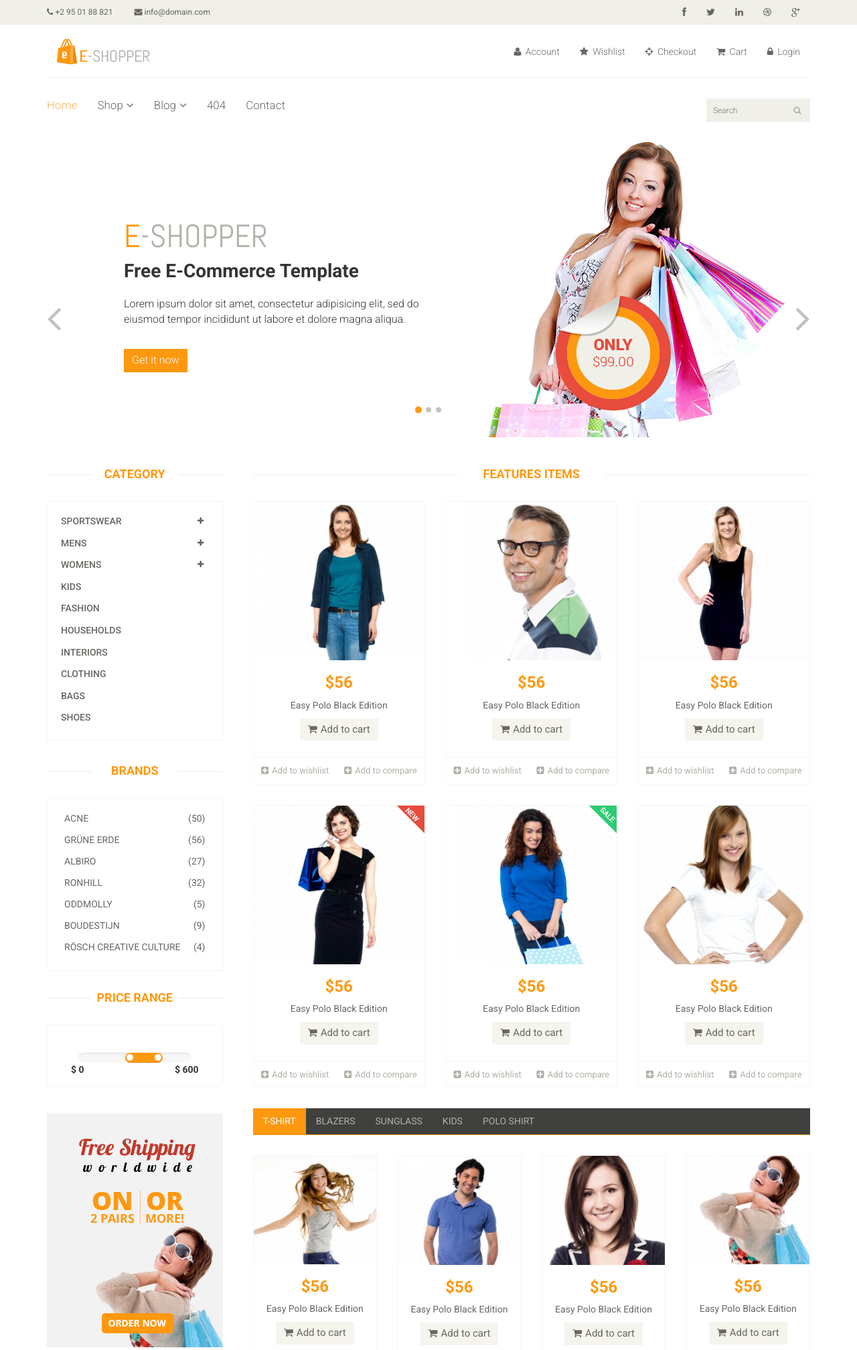
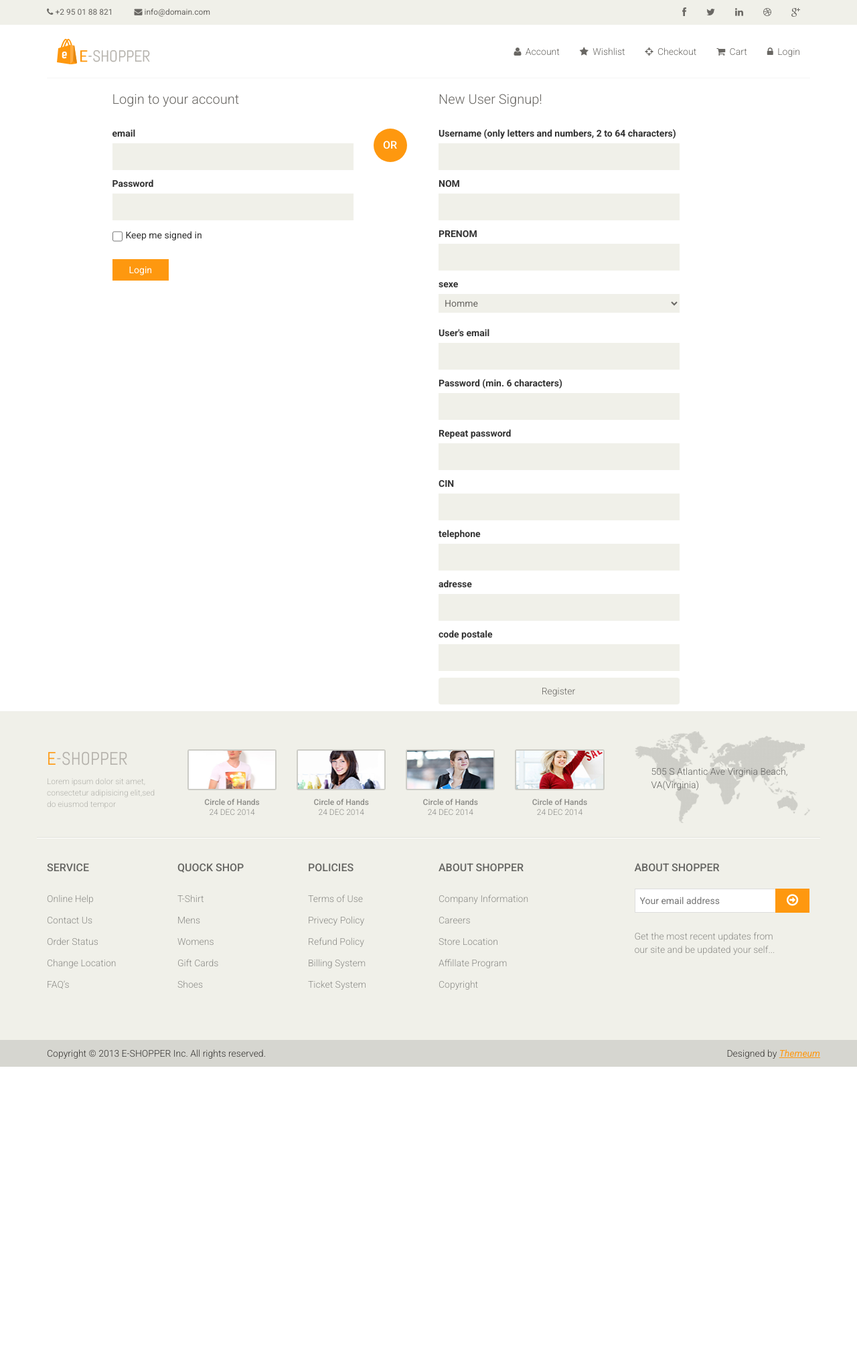
Before and after one commit to ahmedglas/siteweb, a PHP site: page / in a window 1280 px wide. Shown: the top 2016 px of the page at 67% size. After the commit the page ends 1593 px from the top, so only its background shows below. Run offline with PHP 8.4, Linux system fonts and the light colour scheme.

Commit message:
login /register

```diff
--- /dev/null
+++ b/index.php
@@ -0,0 +1,33 @@
+<?php
+
+
+// checking for minimum PHP version
+if (version_compare(PHP_VERSION, '5.3.7', '<')) {
+    exit("Sorry, Simple PHP Login does not run on a PHP version smaller than 5.3.7 !");
+} else if (version_compare(PHP_VERSION, '5.5.0', '<')) {
+    // if you are using PHP 5.3 or PHP 5.4 you have to include the password_api_compatibility_library.php
+    // (this library adds the PHP 5.5 password hashing functions to older versions of PHP)
+    require_once("./php/libraries/password_compatibility_library.php");
+}
+
+// include the configs / constants for the database connection
+require_once("./php/config/db.php");
+
+// load the login class
+require_once("./php/classes/Login.php");
+
+// create a login object. when this object is created, it will do all login/logout stuff automatically
+// so this single line handles the entire login process. in consequence, you can simply ...
+$login = new Login();
+
+// ... ask if we are logged in here:
+if ($login->isUserLoggedIn() == true) {
+    // the user is logged in. you can do whatever you want here.
+    // for demonstration purposes, we simply show the "you are logged in" view.
+    include("login.php");
+
+} else {
+    // the user is not logged in. you can do whatever you want here.
+    // for demonstration purposes, we simply show the "you are not logged in" view.
+    include("login.php");
+}
--- a/login.html
+++ b/login.php
@@ -1,3 +1,4 @@
+
 <!DOCTYPE html>
 <html lang="en">
 <head>
@@ -66,7 +67,12 @@
 					<div class="col-md-8 clearfix">
 						<div class="shop-menu clearfix pull-right">
 							<ul class="nav navbar-nav">
-								<li><a href=""><i class="fa fa-user"></i> Account</a></li>
+								<li><a href="index.php?logout"><i class="fa fa-user"></i> <?php
+								if (isset($_SESSION['user_login_status']) AND $_SESSION['user_login_status'] == 1)
+
+								echo $_SESSION['user_email'];
+								else echo "Account";
+								?></a></li>
 								<li><a href=""><i class="fa fa-star"></i> Wishlist</a></li>
 								<li><a href="checkout.html"><i class="fa fa-crosshairs"></i> Checkout</a></li>
 								<li><a href="cart.html"><i class="fa fa-shopping-cart"></i> Cart</a></li>
@@ -78,81 +84,103 @@
 			</div>
 		</div><!--/header-middle-->
 
-		<div class="header-bottom"><!--header-bottom-->
-			<div class="container">
-				<div class="row">
-					<div class="col-sm-9">
-						<div class="navbar-header">
-							<button type="button" class="navbar-toggle" data-toggle="collapse" data-target=".navbar-collapse">
-								<span class="sr-only">Toggle navigation</span>
-								<span class="icon-bar"></span>
-								<span class="icon-bar"></span>
-								<span class="icon-bar"></span>
-							</button>
-						</div>
-						<div class="mainmenu pull-left">
-							<ul class="nav navbar-nav collapse navbar-collapse">
-								<li><a href="index.html">Home</a></li>
-								<li class="dropdown"><a href="#">Shop<i class="fa fa-angle-down"></i></a>
-                                    <ul role="menu" class="sub-menu">
-                                        <li><a href="shop.html">Products</a></li>
-										<li><a href="product-details.html">Product Details</a></li>
-										<li><a href="checkout.html">Checkout</a></li>
-										<li><a href="cart.html">Cart</a></li>
-										<li><a href="login.html" class="active">Login</a></li>
-                                    </ul>
-                                </li>
-								<li class="dropdown"><a href="#">Blog<i class="fa fa-angle-down"></i></a>
-                                    <ul role="menu" class="sub-menu">
-                                        <li><a href="blog.html">Blog List</a></li>
-										<li><a href="blog-single.html">Blog Single</a></li>
-                                    </ul>
-                                </li>
-								<li><a href="404.html">404</a></li>
-								<li><a href="contact-us.html">Contact</a></li>
-							</ul>
-						</div>
-					</div>
-					<div class="col-sm-3">
-						<div class="search_box pull-right">
-							<input type="text" placeholder="Search"/>
-						</div>
-					</div>
-				</div>
-			</div>
-		</div><!--/header-bottom-->
-	</header><!--/header-->
 
-	<section id="form"><!--form-->
+
+	<section id=""><!--form-->
 		<div class="container">
 			<div class="row">
 				<div class="col-sm-4 col-sm-offset-1">
 					<div class="login-form"><!--login form-->
 						<h2>Login to your account</h2>
-						<form action="#">
-							<input type="text" placeholder="Name" />
-							<input type="email" placeholder="Email Address" />
+						<?php
+									// show potential errors / feedback (from login object)
+									if (isset($login)) {
+										if ($login->errors) {
+											foreach ($login->errors as $error) {
+												echo $error;
+											}
+										}
+										if ($login->messages) {
+											foreach ($login->messages as $message) {
+												echo $message;
+											}
+										}
+									}
+									?>
+						<form method="post" action="index.php" name="loginform">
+
+				<label for="login_input_email">email</label>
+					<input id="login_input_email" class="login_input" type="text" name="user_email" required />
+
+					<label for="login_input_password">Password</label>
+					<input id="login_input_password" class="login_input" type="password" name="user_password" autocomplete="off" required />
 							<span>
 								<input type="checkbox" class="checkbox">
 								Keep me signed in
 							</span>
-							<button type="submit" class="btn btn-default">Login</button>
+							<button type="submit" name ="login" class="btn btn-default">Login</button>
 						</form>
 					</div><!--/login form-->
 				</div>
 				<div class="col-sm-1">
 					<h2 class="or">OR</h2>
 				</div>
+
 				<div class="col-sm-4">
 					<div class="signup-form"><!--sign up form-->
 						<h2>New User Signup!</h2>
-						<form action="#">
-							<input type="text" placeholder="Name"/>
-							<input type="email" placeholder="Email Address"/>
-							<input type="password" placeholder="Password"/>
-							<button type="submit" class="btn btn-default">Signup</button>
-						</form>
+							<?php
+									// show potential errors / feedback (from registration object)
+									if (isset($registration)) {
+										if ($registration->errors) {
+											foreach ($registration->errors as $error) {
+												echo $error;
+											}
+										}
+										if ($registration->messages) {
+											foreach ($registration->messages as $message) {
+												echo $message;
+											}
+										}
+									}
+									?>
+						<form method="post" action="registration.php" name="registerform">
+
+						<!-- the user name input field uses a HTML5 pattern check -->
+						<label for="login_input_username">Username (only letters and numbers, 2 to 64 characters)</label>
+						<input id="login_input_username" class="login_input" type="text" pattern="[a-zA-Z0-9]{2,64}" name="user_name" required="">
+						<label for="login_input_nom">NOM</label>
+						<input id="login_input_nom" class="login_input" type="text" pattern="[a-zA-Z0-9]{2,64}" name="user_nom" required="">
+						<label for="login_input_prenom">PRENOM</label>
+						<input id="login_input_prenom" class="login_input" type="text" pattern="[a-zA-Z0-9]{2,64}" name="user_prenom" required="">
+						<!-- the email input field uses a HTML5 email type check -->
+						<label for="login_input_sexe">sexe</label>
+						<select id="login_input_sexe" class="login_input" type="text" name="user_sexe" required="">
+							<option value="Homme">Homme </option>
+							<option value="Femme">Femme </option>
+						</select> <br><br>
+						<label for="login_input_email">User's email</label>
+						<input id="login_input_email" class="login_input" type="email" name="user_email" required="">
+
+						<label for="login_input_password_new">Password (min. 6 characters)</label>
+						<input id="login_input_password_new" class="login_input" type="password" name="user_password_new" pattern=".{6,}" required="" autocomplete="off">
+
+						<label for="login_input_password_repeat">Repeat password</label>
+						<input id="login_input_password_repeat" class="login_input" type="password" name="user_password_repeat" pattern=".{6,}" required="" autocomplete="off">
+						<label for="login_input_cin">CIN</label>
+						<input id="login_input_cin" class="login_input" type="text" pattern="+[0-9]{2}\([0-9]\))?[0-9]{8}" name="user_cin" required="">
+						<label for="login_input_tel">telephone</label>
+						<input id="login_input_tel" class="login_input" type="text" pattern="+[0-9]{2}\([0-9]\))?[0-9]{10}" name="user_tel" required="">
+						<label for="login_input_adresse">adresse</label>
+						<input id="login_input_adresse" class="login_input" type="text"  name="user_adresse" required="">
+						<label for="login_input_code_postale">code postale</label>
+						<input id="login_input_code_postale" class="login_input" type="text" pattern="+[0-9]{2,6}" name="user_code_postale" required="">
+						<input type="submit" class="btn btn-default" name="register" value="Register">
+
+
+					</form>
 					</div><!--/sign up form-->
+				</div>
 				</div>
 			</div>
 		</div>
--- /dev/null
+++ b/php/classes/Login.php
@@ -0,0 +1,127 @@
+<?php
+
+/**
+ * Class login
+ * handles the user's login and logout process
+ */
+class Login
+{
+    /**
+     * @var object The database connection
+     */
+    private $db_connection = null;
+    /**
+     * @var array Collection of error messages
+     */
+    public $errors = array();
+    /**
+     * @var array Collection of success / neutral messages
+     */
+    public $messages = array();
+
+    /**
+     * the function "__construct()" automatically starts whenever an object of this class is created,
+     * you know, when you do "$login = new Login();"
+     */
+    public function __construct()
+    {
+        // create/read session, absolutely necessary
+        session_start();
+
+        // check the possible login actions:
+        // if user tried to log out (happen when user clicks logout button)
+        if (isset($_GET["logout"])) {
+            $this->doLogout();
+        }
+        // login via post data (if user just submitted a login form)
+        elseif (isset($_POST["login"])) {
+            $this->dologinWithPostData();
+        }
+    }
+
+    /**
+     * log in with post data
+     */
+    private function dologinWithPostData()
+    {
+        // check login form contents
+        if (empty($_POST['user_email'])) {
+            $this->errors[] = "email field was empty.";
+        } elseif (empty($_POST['user_password'])) {
+            $this->errors[] = "Password field was empty.";
+        } elseif (!empty($_POST['user_email']) && !empty($_POST['user_password'])) {
+
+            // create a database connection, using the constants from config/db.php (which we loaded in index.php)
+            $this->db_connection = new mysqli(DB_HOST, DB_USER, DB_PASS, DB_NAME);
+
+            // change character set to utf8 and check it
+            if (!$this->db_connection->set_charset("utf8")) {
+                $this->errors[] = $this->db_connection->error;
+            }
+
+            // if no connection errors (= working database connection)
+            if (!$this->db_connection->connect_errno) {
+
+                // escape the POST stuff
+                $user_name = $this->db_connection->real_escape_string($_POST['user_email']);
+
+                // database query, getting all the info of the selected user (allows login via email address in the
+                // username field)
+                $sql = "SELECT user_name, user_email, user_password_hash
+                        FROM users
+                        WHERE user_name = '" . $user_name . "' OR user_email = '" . $user_name . "';";
+                $result_of_login_check = $this->db_connection->query($sql);
+
+                // if this user exists
+                if ($result_of_login_check->num_rows == 1) {
+
+                    // get result row (as an object)
+                    $result_row = $result_of_login_check->fetch_object();
+
+                    // using PHP 5.5's password_verify() function to check if the provided password fits
+                    // the hash of that user's password
+                    if (password_verify($_POST['user_password'], $result_row->user_password_hash)) {
+
+                        // write user data into PHP SESSION (a file on your server)
+                        $_SESSION['user_name'] = $result_row->user_name;
+                        $_SESSION['user_email'] = $result_row->user_email;
+                        $_SESSION['user_login_status'] = 1;
+
+                    } else {
+                        $this->errors[] = "Wrong password. Try again.";
+                    }
+                } else {
+                    $this->errors[] = "This user does not exist.";
+                }
+            } else {
+                $this->errors[] = "Database connection problem.";
+            }
+        }
+    }
+
+    /**
+     * perform the logout
+     */
+    public function doLogout()
+    {
+        // delete the session of the user
+        $_SESSION = array();
+        session_destroy();
+        // return a little feeedback message
+        $this->messages[] = "You have been logged out.";
+
+    }
+
+    /**
+     * simply return the current state of the user's login
+     * @return boolean user's login status
+     */
+    public function isUserLoggedIn()
+    {
+        if (isset($_SESSION['user_login_status']) AND $_SESSION['user_login_status'] == 1) {
+            return true;
+        }
+        // default return
+        return false;
+    }
+}
--- /dev/null
+++ b/php/config/db.php
@@ -0,0 +1,6 @@
+<?php
+
+define("DB_HOST", "127.0.0.1");
+define("DB_NAME", "login");
+define("DB_USER", "root");
+define("DB_PASS", "");
--- a/php/login.php
+++ /dev/null
@@ -1,6 +0,0 @@
-<?php
-
-
-
-
-?>
```
Also changed, not shown: php/classes/Registration.php (added, +164 -0 lines), php/libraries/password_compatibility_library.php (added, +213 -0 lines), registration.php (added, +24 -0 lines), sendemail.php (deleted, +0 -21 lines), php/views/.htaccess (added).
